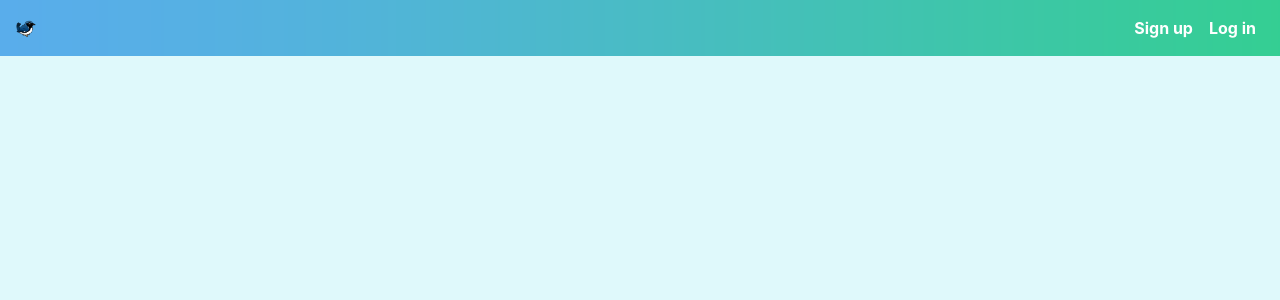
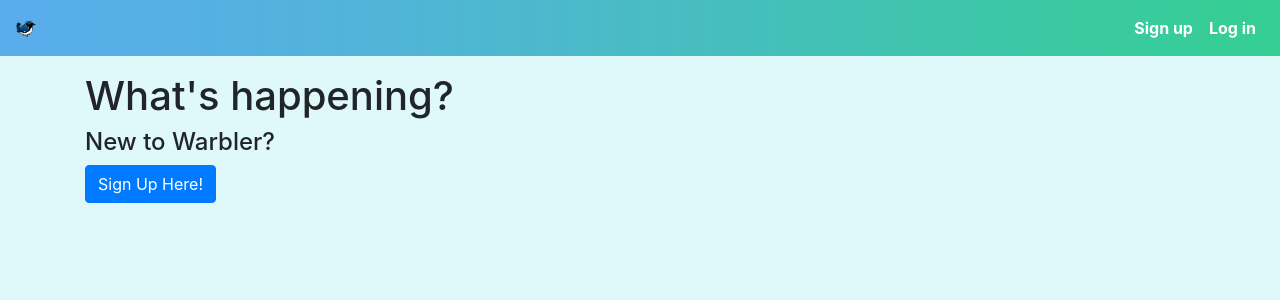
Before and after one commit to cwithac/twitter_clone_FE, a React (Create React App) app: page / in a window 1280 px wide. Shown: the top 300 px of the page. Built offline with nearby package versions, Linux system fonts and the light colour scheme.

Commit message:
373/374 - Warbler Main Component and Hompage Component

```diff
--- /dev/null
+++ b/src/components/Homepage.js
@@ -0,0 +1,14 @@
+import React from "react";
+import {Link} from "react-router-dom";
+
+const Homepage = () => (
+  <div className="home-hero">
+    <h1>What's happening?</h1>
+    <h4>New to Warbler?</h4>
+    <Link to="/signup" className="btn btn-primary">
+      Sign Up Here!
+    </Link>
+  </div>
+)
+
+export default Homepage;
--- a/src/containers/App.js
+++ b/src/containers/App.js
@@ -2,7 +2,8 @@
 import {Provider} from "react-redux";
 import {configureStore} from "../store";
 import {BrowserRouter as Router} from "react-router-dom";
-import Navbar from "./Navbar"
+import Navbar from "./Navbar";
+import Main from './Main';
 
 const store = configureStore();
 
@@ -11,6 +12,7 @@
     <Router>
       <div className="onboarding">
         <Navbar />
+        <Main />
       </div>
     </Router>
   </Provider>
--- /dev/null
+++ b/src/containers/Main.js
@@ -0,0 +1,22 @@
+import React from "react";
+import {Switch, Route, withRouter, Redirect} from "react-router-dom";
+import {connect} from "react-redux";
+import Homepage from "../components/Homepage";
+
+const Main = props => {
+  return(
+    <div className="container">
+      <Switch>
+        <Route exact path="/" render={props => <Homepage {...props}/>}/>
+      </Switch>
+    </div>
+  );
+};
+
+function mapStateToProps(state) {
+  return {
+    currentUser: state.currentUser
+  };
+}
+
+export default withRouter(connect(mapStateToProps, null)(Main));
```
